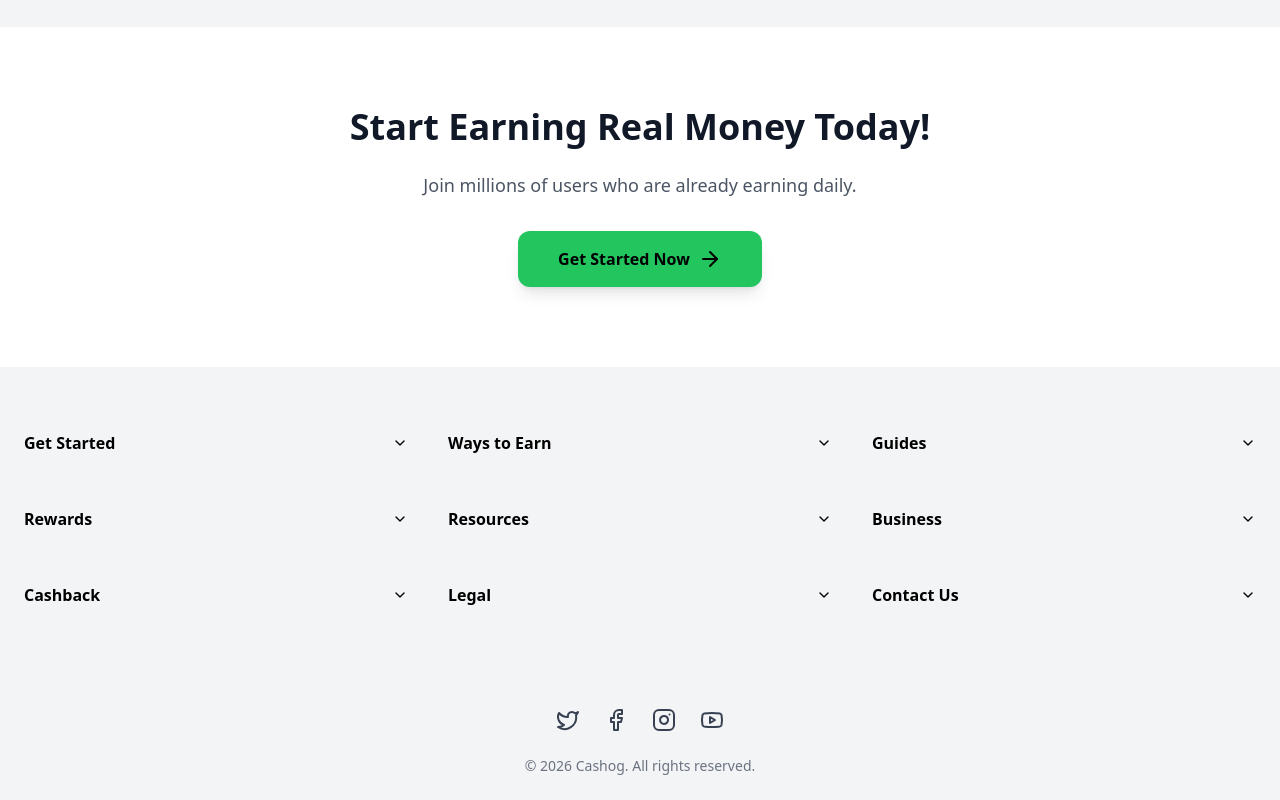
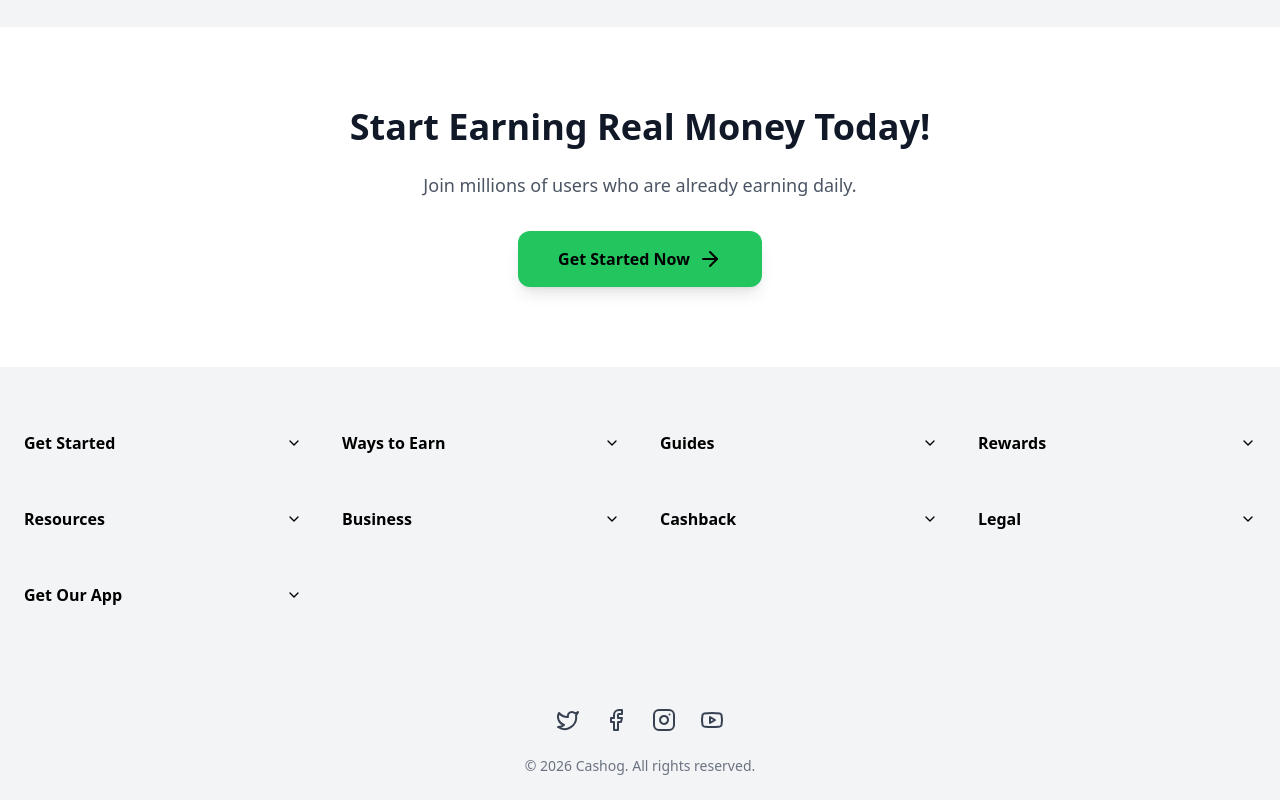
Before and after one commit to tool63/cashin, a Next.js app: page / in a window 1280 px wide. Shown: the part 3456-4256 px from the top of the page. Built offline with nearby package versions, Linux system fonts and the light colour scheme.

Commit message:
Update Footer.tsx

```diff
--- a/components/Footer.tsx
+++ b/components/Footer.tsx
@@ -4,6 +4,7 @@ import { useState, ReactNode } from "react";
 import Link from "next/link";
 import { motion, AnimatePresence } from "framer-motion";
 import { Twitter, Facebook, Instagram, Youtube, ChevronDown } from "lucide-react";
+import { FaGooglePlay } from "react-icons/fa"; // Play Store icon
 
 type Toggle = Record<string, boolean>;
 
@@ -212,7 +213,7 @@ export default function Footer() {
     business: t("footer.business"),
     cashback: t("footer.cashback"),
     legal: t("footer.legal"),
-    contact: t("footer.contact"),
+    // contact removed
   };
 
   const footerSocial = {
@@ -227,7 +228,7 @@ export default function Footer() {
   return (
     <footer className="bg-gray-100 text-gray-700 dark:bg-[#070A14] dark:text-gray-300 transition-colors duration-300">
       {/* Columns Grid */}
-      <div className="max-w-7xl mx-auto px-6 py-16 grid grid-cols-2 sm:grid-cols-2 md:grid-cols-3 lg:grid-cols-3 gap-10">
+      <div className="max-w-7xl mx-auto px-6 py-16 grid grid-cols-2 sm:grid-cols-2 md:grid-cols-3 lg:grid-cols-4 gap-10">
 
         {/* COLUMN 1 */}
         <Section id="start" title={footerColumns.getStarted}>
@@ -364,9 +365,15 @@ export default function Footer() {
           <A href="https://cashog.com/cookie-policy">{links.cookies}</A>
         </Section>
 
-        {/* COLUMN 9: Contact Us */}
-        <Section id="contact" title={footerColumns.contact}>
-          <A href="/contact">{links.contactSupport}</A>
+        {/* COLUMN 9: Play Store */}
+        <Section id="playstore" title="Get Our App">
+          <a
+            href="#"
+            className="flex items-center text-black dark:text-gray-300 hover:text-black dark:hover:text-white transition space-x-2"
+          >
+            <FaGooglePlay size={24} />
+            <span>Play Store</span>
+          </a>
         </Section>
       </div>
 
```
